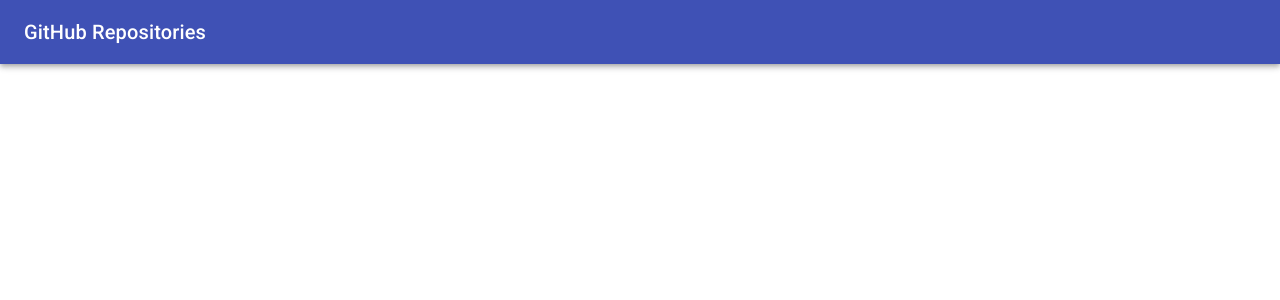
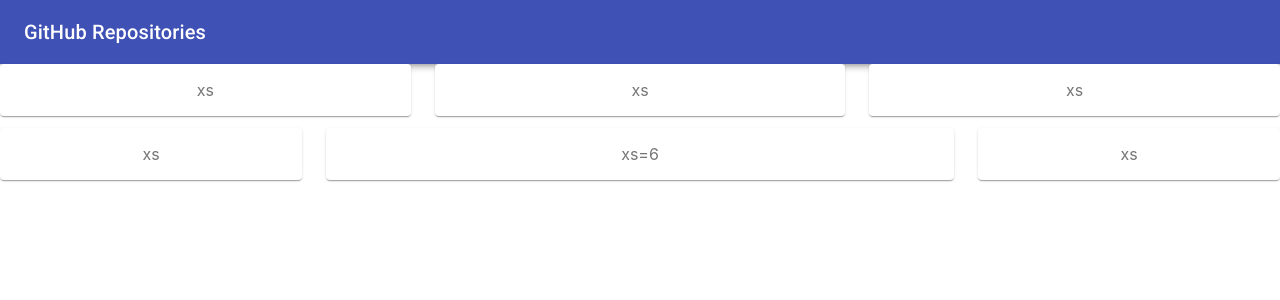
Before and after one commit to samadakram/Material-Ui_Layout-example, a React (Create React App) app: page / in a window 1280 px wide. Shown: the top 300 px of the page. Built offline with nearby package versions, Linux system fonts and the light colour scheme.

Commit message:
Updated App.js
imported MainGrid in App.js

```diff
--- a/src/App.js
+++ b/src/App.js
@@ -3,11 +3,13 @@
 
 // Import Components
 import NavBar from './components/NavBar';
+import MainGrid from './components/MainGrid';
 
 function App() {
   return (
     <div>
       <NavBar />
+      <MainGrid />
     </div>
   );
 }
```
Also changed, not shown: 2 other files (tests, documents, lock files or other folders).
